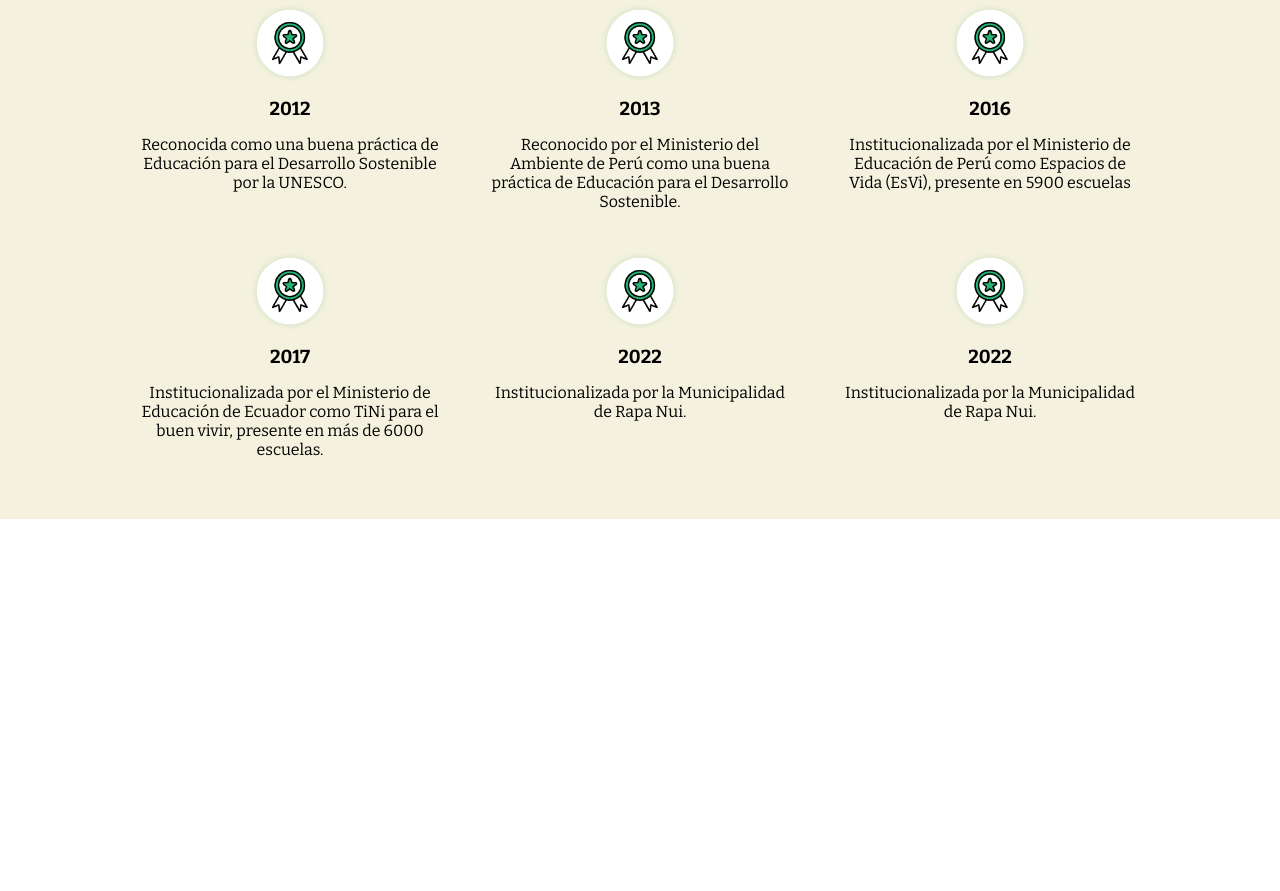
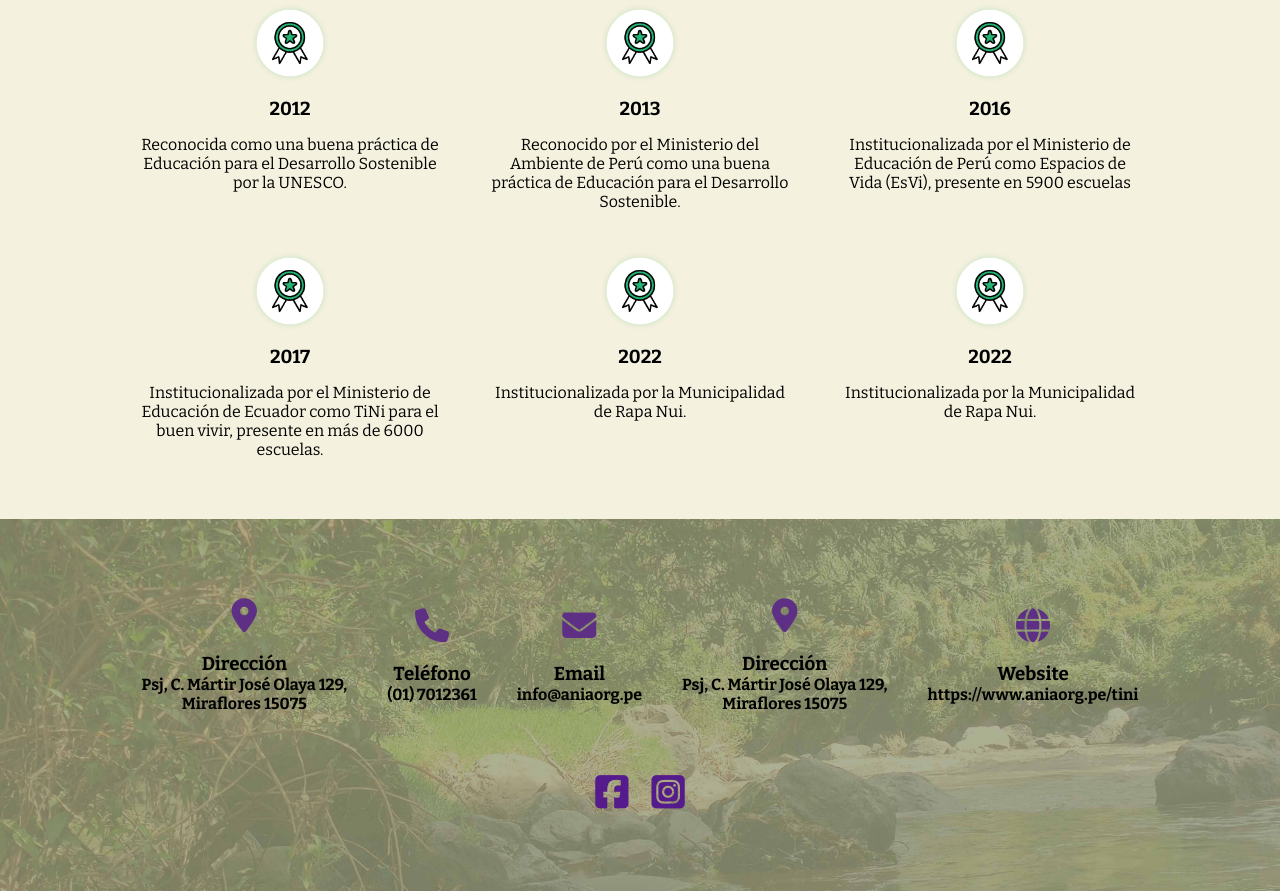
Before and after one commit to Emiliojo/codigo_verde_educaci-n_activa, a plain HTML site: page index.html in a window 1280 px wide. Shown: the part 1569-2460 px from the top of the page. Before the commit the page ends 2088 px from the top, so only its background shows below. Drawn offline with nearby package versions, Linux system fonts and the light colour scheme.

Commit message:
Create footer

```diff
--- a/home.css
+++ b/home.css
@@ -120,6 +120,10 @@ main {
     align-items: center;
     padding: 60px 80px;
     background-color: #F4F1DE;
+    background-image: url("img/butterfly-green.png");
+    background-repeat: no-repeat;
+    background-position: 80px 50px;
+    background-blend-mode: luminosity;
 }
 
 .achievements__container {
@@ -153,3 +157,35 @@ main {
     text-align: center;
     width: 300px;
 }
+
+.footer {
+    display: flex;
+    flex-direction: column;
+    gap: 60px;
+    background-image: url("img/footer_bg.jpg");
+    background-repeat: no-repeat;
+    background-position: center;
+    background-size: cover;
+    padding: 80px 0;
+    text-align: center;
+    font-weight: bold;
+}
+
+.footer__contact {
+    display: flex;
+    justify-content: center;
+    align-items: center;
+    gap: 40px;
+}
+
+.footer__column i {
+    color: #5E3085;
+    font-size: 34px;
+    margin-bottom: 20px;
+}
+
+.footer__social i {
+    font-size: 38px;
+    margin: 0 10px;
+    cursor: pointer;
+}
--- a/index.html
+++ b/index.html
@@ -7,6 +7,7 @@
     <link rel="preconnect" href="https://fonts.gstatic.com" crossorigin>
     <link href="https://fonts.googleapis.com/css2?family=Acme&family=Bitter:ital,wght@0,100..900;1,100..900&display=swap" rel="stylesheet">
     <link rel="stylesheet" href="home.css">
+    <script src="https://kit.fontawesome.com/19a7530794.js" crossorigin="anonymous"></script>
     <title>Código Verde - Educación Activa</title>
 </head>
 <body>
@@ -86,6 +87,50 @@
         </section>
     </main>
 
-    <footer></footer>
+    <footer class="footer">
+        <div class="footer__contact">
+            <div class="footer__column">
+                <i class="fa-solid fa-location-dot"></i>
+                <h3>Dirección</h3>
+                <p>Psj, C. Mártir José Olaya 129,</p>
+                <p>Miraflores 15075</p>
+            </div>
+
+            <div class="footer__column">
+                <i class="fa-solid fa-phone"></i>
+                <h3>Teléfono</h3>
+                <p>(01) 7012361</p>
+            </div>
+
+            <div class="footer__column">
+                <i class="fa-solid fa-envelope"></i>
+                <h3>Email</h3>
+                <p>info@aniaorg.pe</p>
+            </div>
+
+            <div class="footer__column">
+                <i class="fa-solid fa-location-dot"></i>
+                <h3>Dirección</h3>
+                <p>Psj, C. Mártir José Olaya 129,</p>
+                <p>Miraflores 15075</p>
+            </div>
+
+            <div class="footer__column">
+                <i class="fa-solid fa-globe"></i>
+                <h3>Website</h3>
+                <p>https://www.aniaorg.pe/tini</p>
+            </div>
+        </div>
+
+        <div class="footer__social">
+            <a href="">
+                <i class="fa-brands fa-square-facebook"></i>
+            </a>
+
+            <a href="">
+                <i class="fa-brands fa-square-instagram"></i>
+            </a>
+        </div>
+    </footer>
 </body>
 </html>
```
Also changed, not shown: pages/virtual-tour.html (added, +70 -0 lines), img/footer_bg.jpg (renamed from img/footer_vg.jpg).
